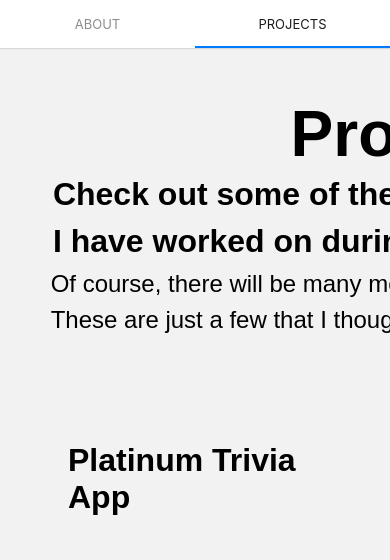
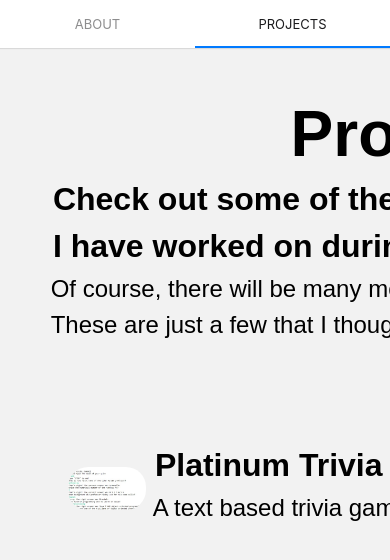
Before and after one commit to erichu07192001/Portfolio, a React Native app: screen /Projects in a window 390 px wide. Shown: the top 560 px of the page. Built offline with nearby package versions, Linux system fonts and the light colour scheme.

Commit message:
Added trivia game project to projects

```diff
--- a/components/about.js
+++ b/components/about.js
@@ -63,7 +63,7 @@ export default function About (){
       </View>
 
       <View style = {{padding: 20}}>
-        <Text style = {styles.label}>Click Me To Learn More!</Text>
+        <Text style = {styles.label}>Click Above To Learn More!</Text>
     </View>
 
     </View>
--- a/components/projects/TriviaGame.js
+++ b/components/projects/TriviaGame.js
@@ -4,18 +4,27 @@
 import React from 'react';
 import { View,  Button, StyleSheet, Text, Image, TouchableOpacity} from 'react-native';
 import { Linking} from 'react-native'
+// import Carousel from '../carousel';
 
 // Importing components
 import styles from '../style';
 
-export default function projects(){
+export default function TriviaGame(){
     return(
         <View style = {styles.container}>
             <View style = {styles.splitscreen}>
+                <Image
+                    style = {styles.picture}
+                    source={require('../../images/triviaText.jpg')}
+                />
+                <View>
+                    <Text style = {styles.subtitle}> Platinum Trivia App (Spring 2019)</Text>
+                    <Text style = {styles.text}> A text based trivia game written in Java using basic data structures</Text>
 
+                </View>
 
-                <Text style = {styles.subtitle}>Platinum Trivia App</Text>
             </View>
         </View>
     );
+
 }
--- a/components/style.js
+++ b/components/style.js
@@ -22,7 +22,8 @@ const styles = StyleSheet.create({
       fontSize: 64,
       fontWeight: 'bold',
       textAlign: 'center',
-      padding: 5
+      padding: 5,
+      paddingBottom: 10
     },
 
     subtitle:{
@@ -60,6 +61,13 @@ const styles = StyleSheet.create({
       alignSelf: 'center',
     },
 
+    picture:{
+      height: imageHeight / 5,
+      width: imageWidth / 5,
+      alignSelf:'center',
+      borderRadius: 20
+    },
+
     logo:{
       height: 150,
       width: 150,
--- a/package.json
+++ b/package.json
@@ -21,6 +21,7 @@
     "react-native-pager-view": "^5.4.15",
     "react-native-safe-area-context": "4.2.4",
     "react-native-screens": "~3.11.1",
+    "react-native-snap-carousel": "^1.3.1",
     "react-native-tab-view": "^3.1.1",
     "react-native-web": "0.17.7"
   },
```
Also changed, not shown: images/triviaText.jpg (renamed from images/TriviaGameImages/TriviaGameText.jpg), 1 other file (tests, documents, lock files or other folders).
